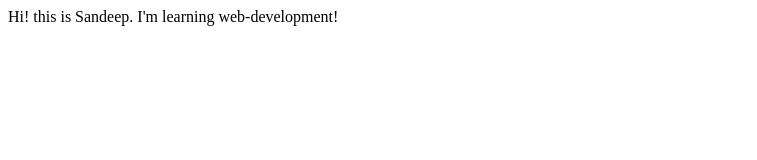
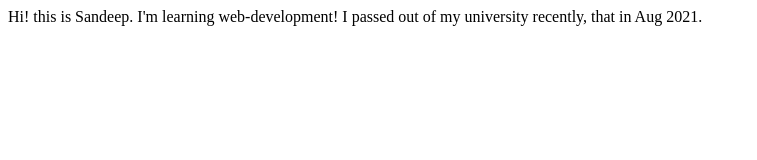
Before and after one commit to sandeep-webdev/my-website, a plain HTML site: page index.html in a window 1280 px wide. Shown: the whole page, without its empty margins (0-757 px from the left). Drawn offline with Linux system fonts and the light colour scheme.

Commit message:
docs: added text

```diff
--- a/index.html
+++ b/index.html
@@ -9,5 +9,6 @@
 <body>
     Hi! this is Sandeep.
     I'm learning web-development!
+    I passed out of my university recently, that in Aug 2021.
 </body>
 </html>
```
